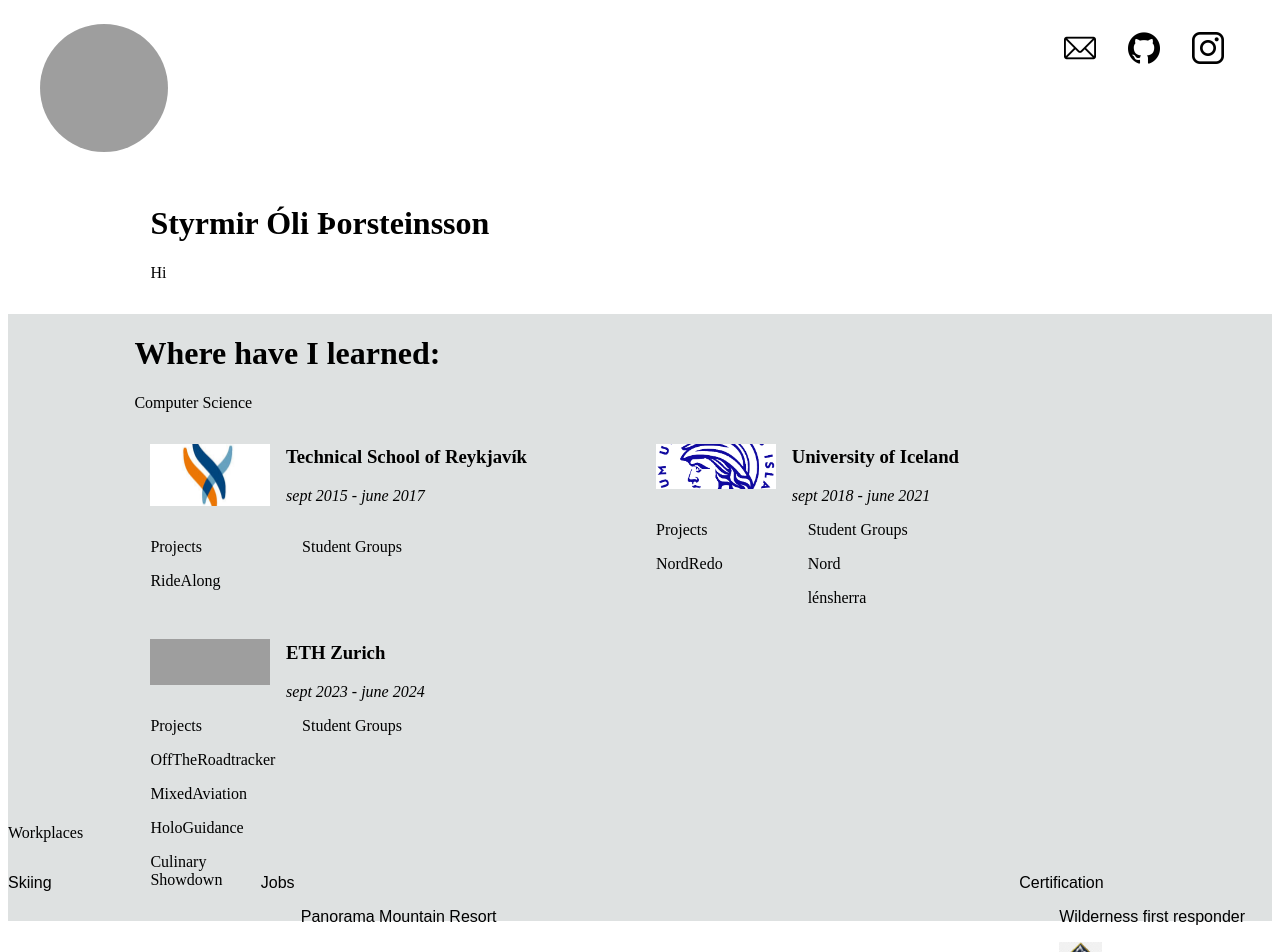
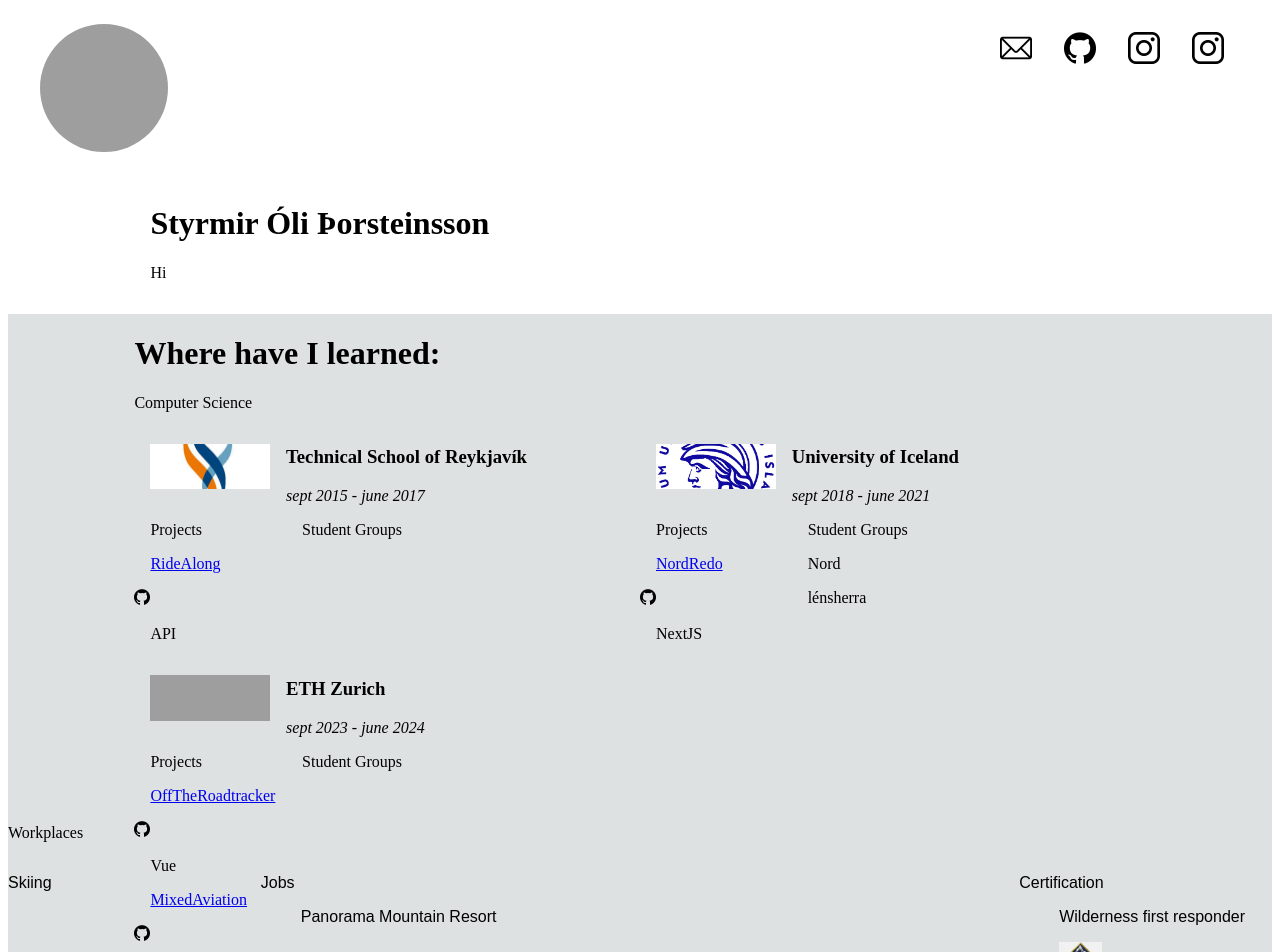
Before and after one commit to Stimmikex/StimmiWeb, a Next.js app: page / in a window 1280 px wide. Shown: the top 952 px of the page. Built offline with nearby package versions, Linux system fonts and the light colour scheme.

Commit message:
Adding more information

```diff
--- a/components/cv/Cv.module.scss
+++ b/components/cv/Cv.module.scss
@@ -94,3 +94,11 @@
         }
     }
 }
+.school {
+    &__projects {
+        img {
+            height: 1em;
+            width: 1em;
+        }
+    }
+}
--- a/components/school/School.js
+++ b/components/school/School.js
@@ -1,8 +1,8 @@
 import cvStyles from "../cv/Cv.module.scss"
 import { server } from "../../pages/config/index.js"
+import Tags from "./Tags.js"
 
 const School = ({learn}) => {
-    console.log(learn)
     return (
         <div className={cvStyles.cv__footer__learn}>
             <p style={{"background-image": `url(${server + learn.img})`, "background-size": "cover", "background-position": "center"}}></p>
@@ -15,18 +15,10 @@
                 {
                     learn.projects.map((project) => {
                         return (
-                            <div>
-                                {console.log(project.tags)}
-                                <p>{project.name}</p>
-                                {/* {
-                                    project.tags.map((tag) => {
-                                        return (
-                                            <div>
-                                                <p>{tag.name}</p>
-                                            </div>
-                                        )
-                                    })
-                                } */}
+                            <div className={cvStyles.school__projects}>
+                                <a href={project.link}><p>{project.name}</p></a>
+                                <a href={project.git}><img src="/img/socials/github.png"></img></a>
+                                <Tags tags={project.tags}></Tags>
                             </div>
                         )
                     })
--- /dev/null
+++ b/components/school/Tags.js
@@ -0,0 +1,14 @@
+const Tag = (tags) => {
+    return (
+        <div>
+            {tags.tags.map((tag) => {
+                return (
+                    <p>{tag.name}</p>
+                )
+            })}
+        </div>
+    )
+
+}
+
+export default Tag;
--- a/pages/data/projects.json
+++ b/pages/data/projects.json
@@ -18,6 +18,11 @@
                 "name": "Instagram",
                 "link": "https://www.instagram.com/stimmikex/",
                 "img": "/img/socials/instagram.png"
+            },
+            {
+                "name": "LinkedIn",
+                "link": "https://www.linkedin.com/in/styrmir-%C3%B3li-thorsteinsson-0174a1210/",
+                "img": "img/socials/instagram.png"
             }
         ],
         "img": "/img/user/user.png"
@@ -30,7 +35,14 @@
             "img": "/img/learned/TSoR.jpg",
             "projects": [
                 {
-                    "name": "RideAlong"
+                    "name": "RideAlong",
+                    "link": "[Link]",
+                    "git": "[link]",
+                    "tags": [
+                        {
+                            "name": "API"
+                        }
+                    ]
                 }
             ]
 
@@ -48,7 +60,14 @@
             ],
             "projects": [
                 {
-                    "name": "NordRedo"
+                    "name": "NordRedo",
+                    "link": "[Link]",
+                    "git": "[link]",
+                    "tags": [
+                        {
+                            "name": "NextJS"
+                        }
+                    ]
                 }
             ]
         },
@@ -60,14 +79,25 @@
             "projects": [
                 {
                     "name": "OffTheRoadtracker",
+                    "link": "[Link]",
+                    "git": "https://github.com/Stimmikex/OfftheRoadTracker",
                     "tags": [
                         {
                             "name": "Vue"
+                        }
+                    ],
+                    "sub-projects": [
+                        {
+                            "name": "API",
+                            "link": "[Link]",
+                            "git": "https://github.com/Stimmikex/OfftheRoadTracker-API"
                         }
                     ]
                 },
                 {
                     "name": "MixedAviation",
+                    "link": "[Link]",
+                    "git": "https://github.com/Stimmikex/mixedaviation",
                     "tags": [
                         {
                             "name": "Hololens 2"
@@ -76,6 +106,8 @@
                 },
                 {
                     "name": "HoloGuidance",
+                    "link": "[Link]",
+                    "git": "[link]",
                     "tags": [
                         {
                             "name": "Hololens 2"
@@ -84,6 +116,8 @@
                 },
                 {
                     "name": "Culinary Showdown",
+                    "link": "[Link]",
+                    "git": "https://github.com/Stimmikex/CulinaryShowdown",
                     "tags": [
                         {
                             "name": "C#"
@@ -102,6 +136,7 @@
     "Workplaces": [
         {
             "name": "Skiing",
+            "background": "[Link]",
             "cert": [
                 {
                     "name": "Wilderness first responder",
@@ -177,6 +212,7 @@
         },
         {
             "name": "Hálendið",
+            "background": "[Link]",
             "cert": [
                 {
                     "name": "Wilderness first responder",
@@ -294,10 +330,12 @@
             "cert": [],
             "job": [
                 {
-                    "workplace": "Teaching"
+                    "workplace": "Teaching",
+                    "description": "Have been teaching first aid for Rangers for Umhverfisstofnun and Vatnajökulsþjóðgarður"
                 },
                 {
-                    "workplace": "In the field"
+                    "workplace": "In the field",
+                    "description": "Have gained a lot of work expirence working as ski patrol, ranger and an active member of a search and rescue squad."
                 }
             ]
         },
```
